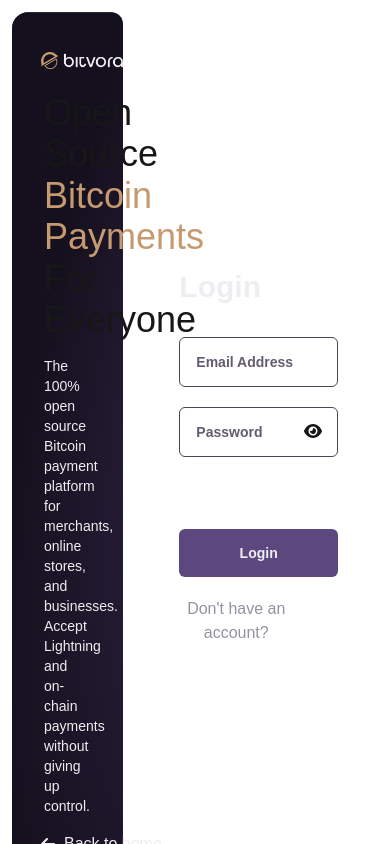
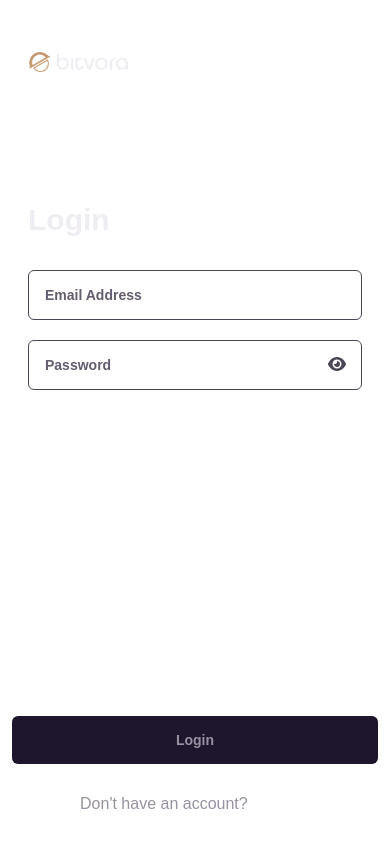
Before and after one commit to bitvora/bitvora-commerce-frontend, a Next.js app: page /auth/login in a window 390 px wide. Built offline with nearby package versions, Linux system fonts and the light colour scheme.

Commit message:
Setup components

```diff
--- a/src/app/auth/layout.tsx
+++ b/src/app/auth/layout.tsx
@@ -8,15 +8,15 @@
 export default function AuthLayout({ children }: { children: React.ReactNode }) {
   return (
     <Suspense>
-      <div className="w-screen h-screen px-3 py-3 overflow-hidden grid grid-cols-3 gap-4">
+      <div className="w-screen h-screen px-3 py-3 overflow-hidden flex flex-col lg:grid lg:grid-cols-3 gap-4">
         <div
-          className="col-span-1 h-full bg-primary-300 rounded-xl flex flex-col px-8 py-8 relative justify-center"
+          className="lg:col-span-1 h-[200px] lg:h-full rounded-xl flex flex-col px-8 py-8 relative justify-center"
           id="auth-section">
-          <header className="absolute top-10 left-7">
+          <header className="absolute top-10 left-4 lg:left-7">
             <Logo />
           </header>
 
-          <div className="my-12 flex flex-col gap-4 max-w-[350px]">
+          <div className="my-12 hidden lg:flex flex-col gap-4 max-w-[350px]">
             <h1 className="text-4xl/[115%] font-normal">
               Open Source <br />
               <span className="text-secondary-700">Bitcoin Payments</span> <br />
@@ -29,7 +29,7 @@
             </p>
           </div>
 
-          <div className="absolute bottom-10 left-7">
+          <div className="absolute bottom-10 left-7 hidden lg:flex">
             <Link href={app_routes.home}>
               <div className="flex items-center gap-2 text-light-900 hover:text-light-800">
                 <FontAwesomeIcon icon={faArrowLeft} className="h-4 w-4" />
@@ -39,7 +39,7 @@
           </div>
         </div>
 
-        <div className="col-span-2 w-full h-full py-10 px-10 flex justify-center items-center">
+        <div className="w-full h-full lg:col-span-2 lg:py-10 px-4 lg:px-10 flex lg:justify-center lg:items-center relative">
           {children}
         </div>
       </div>
--- a/src/app/auth/login/page.tsx
+++ b/src/app/auth/login/page.tsx
@@ -10,7 +10,7 @@
 
 export default function Page() {
   return (
-    <div className="max-w-[500px] w-full flex flex-col justify-start text-left gap-6">
+    <div className="max-w-[500px] w-full mx-auto lg:mx-[unset] flex flex-col justify-start text-left gap-6">
       <div>
         <SemiboldHeader3 className="text-light-900">Login</SemiboldHeader3>
       </div>
@@ -27,7 +27,16 @@
         onSubmit={async (values, { setSubmitting }) => {
           setSubmitting(true);
         }}>
-        {({ errors, handleChange, handleSubmit, isSubmitting, touched, values }) => (
+        {({
+          errors,
+          handleChange,
+          handleSubmit,
+          isSubmitting,
+          touched,
+          values,
+          isValid,
+          dirty
+        }) => (
           <Form noValidate onSubmit={handleSubmit}>
             <div className="mb-2 pb-2">
               <Input
@@ -64,17 +73,23 @@
               </Link>
             </div>
 
-            <div className="mt-4 pt-4">
-              <PrimaryButton className="w-full h-12" loading={isSubmitting} type="submit">
+            <div className="flex flex-col gap-2 absolute lg:relative bottom-4 lg:bottom-[unset] max-w-[500px] mx-auto lg:mx-[unset] w-full lg:w-[unset] left-0 lg:left-[unset] right-0 lg:right-[unset] mt-6">
+              <div className="mt-4 pt-4 w-full">
+                <PrimaryButton
+                  className="w-full h-12"
+                  loading={isSubmitting}
+                  type="submit"
+                  disabled={!isValid || !dirty}>
                   Login
                 </PrimaryButton>
               </div>
 
-            <div className="flex gap-2 mt-3 pt-2 items-center text-center justify-center">
+              <div className="flex gap-2 mt-3 pt-2 items-center text-center justify-center w-full">
                 <MediumBody className="text-light-700">Don&apos;t have an account?</MediumBody>
                 <Link href={app_routes.signup}>
                   <MediumBody className="text-white hover:text-light-700">Sign up</MediumBody>
                 </Link>
+              </div>
             </div>
           </Form>
         )}
--- a/src/app/globals.css
+++ b/src/app/globals.css
@@ -73,6 +73,26 @@
   font-family: Arial, Helvetica, sans-serif;
 }
 
-#auth-section {
-  background: url('/auth-bg.svg');
+@media (min-width: 640px) and (max-width: 767.98px) {
 }
+
+@media (min-width: 768px) and (max-width: 1023.98px) {
+}
+
+@media (min-width: 1024px) and (max-width: 1279.98px) {
+  #auth-section {
+    background: url('/auth-bg.svg');
+  }
+}
+
+@media (min-width: 1280px) and (max-width: 1535.98px) {
+  #auth-section {
+    background: url('/auth-bg.svg');
+  }
+}
+
+@media (min-width: 1536px) {
+  #auth-section {
+    background: url('/auth-bg.svg');
+  }
+}
--- a/src/components/Inputs.tsx
+++ b/src/components/Inputs.tsx
@@ -67,10 +67,13 @@
           {type === 'password' ? (
             <button
               onClick={togglePasswordVisibility}
-              className="text-inputBorder"
+              className="text-light-400 focus:text-primary-500 hover:text-primary-500"
               type="button"
               aria-label={inputType === 'password' ? 'Show password' : 'Hide password'}>
-              <FontAwesomeIcon icon={inputType === 'password' ? faEye : faEyeSlash} />
+              <FontAwesomeIcon
+                icon={inputType === 'password' ? faEye : faEyeSlash}
+                className="text-current"
+              />
             </button>
           ) : (
             endIcon
--- a/src/components/Logo.tsx
+++ b/src/components/Logo.tsx
@@ -9,13 +9,13 @@
     <>
       <div className="lg:hidden">
         <Link href={app_routes.home}>
-          <Image alt="logo" src="/logo.png" width={90} height={25} />
+          <Image alt="logo" src="/logo.png" width={100} height={30} />
         </Link>
       </div>
 
       <div className="hidden lg:block">
         <Link href={app_routes.home}>
-          <Image alt="logo" src="/logo.png" width={120} height={30} />
+          <Image alt="logo" src="/logo.png" width={130} height={40} />
         </Link>
       </div>
     </>
```
Lines whose indentation alone changed are shown as unchanged.
